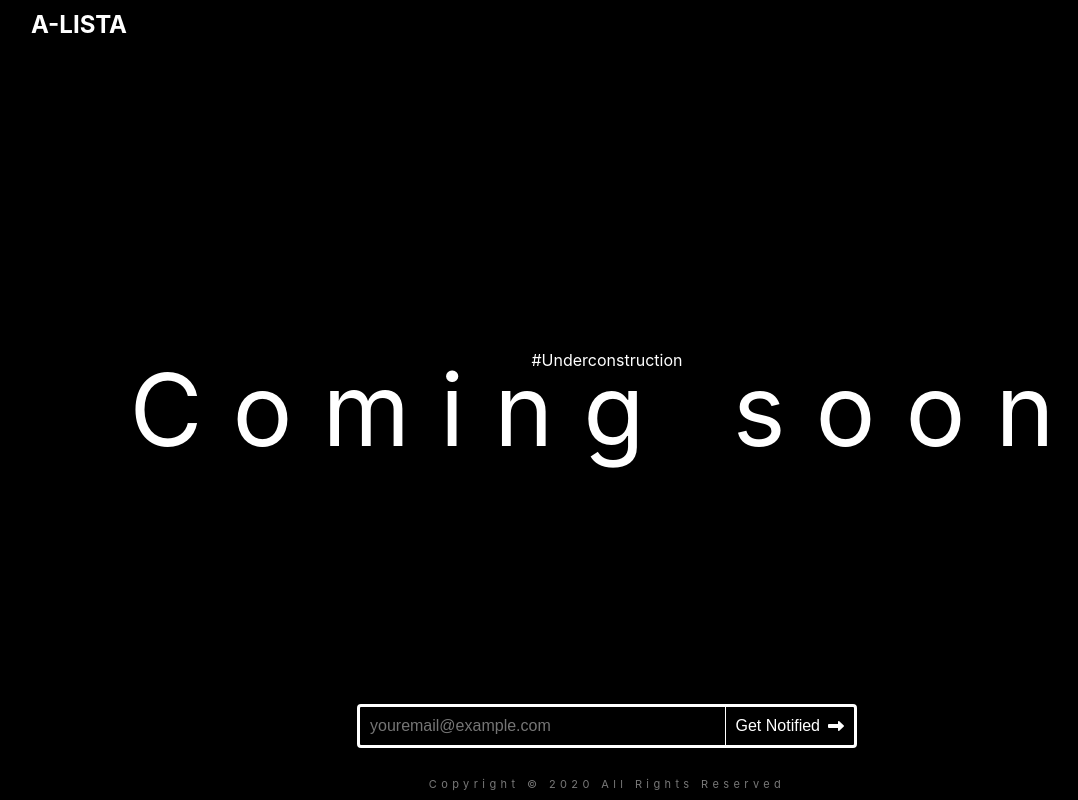
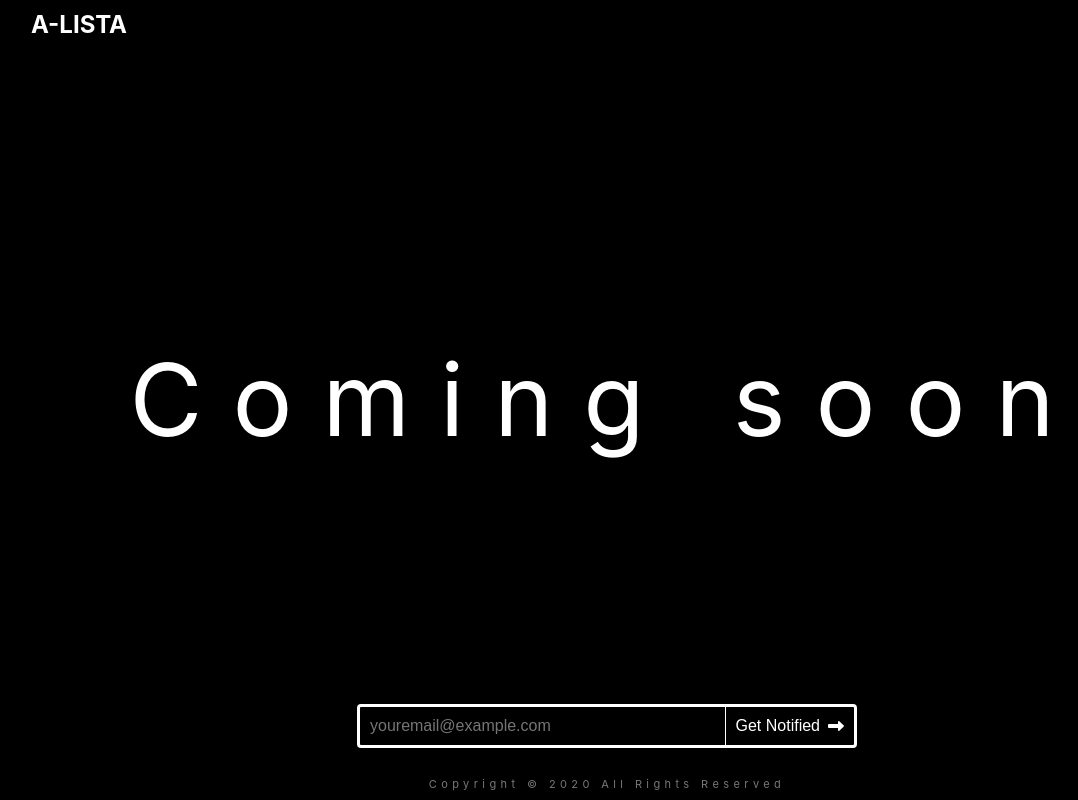
Before and after one commit to mrjlancaster/A-Lista, a React (Create React App) app: page / in a window 1280 px wide. Shown: the whole page, without its empty margins (33-1111 px from the left). Built offline with nearby package versions, Linux system fonts and the light colour scheme.

Commit message:
remove underconstruction notice

```diff
--- a/src/layouts/LandingPage.js
+++ b/src/layouts/LandingPage.js
@@ -6,7 +6,7 @@ const LandingPage = () => {
 			<div className="landing__page--content">
 				<h2 className="coming__soon--title">A-LISTA</h2>
 				<div className="coming__soon--texts">
-					<p className="hashtag">#Underconstruction</p>
+					{/* <p className="hashtag">#Underconstruction</p> */}
 					<p className="coming__soon">Coming soon</p>
 				</div>
 
@@ -16,7 +16,6 @@ const LandingPage = () => {
 						Get Notified <i className="fas fa-long-arrow-alt-right"></i>
 					</button>
 				</div>
-
 			</div>
 			<p className="copyrights">Copyright &copy; 2020 All Rights Reserved</p>
 		</div>
```
Also changed, not shown: 1 other file (tests, documents, lock files or other folders).
